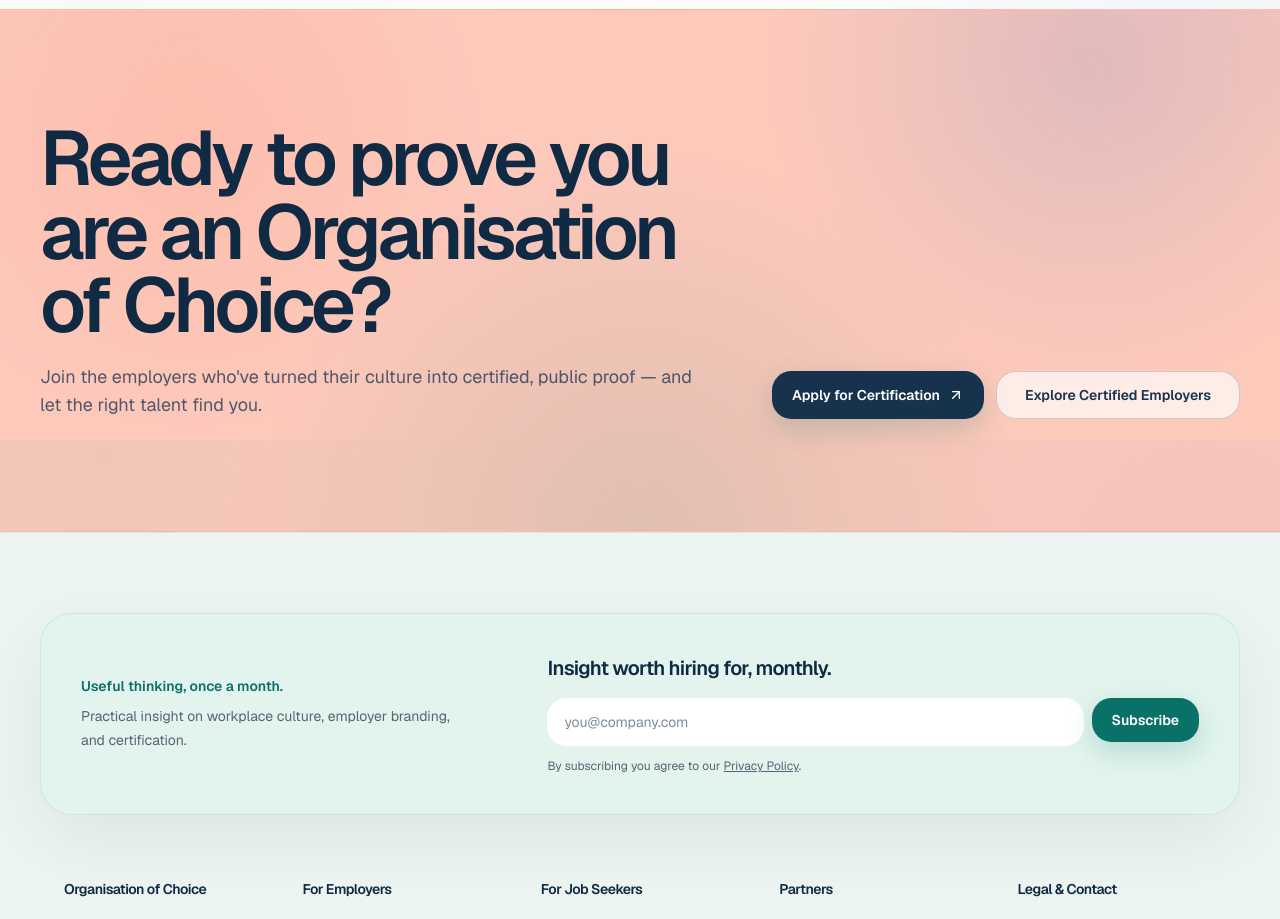
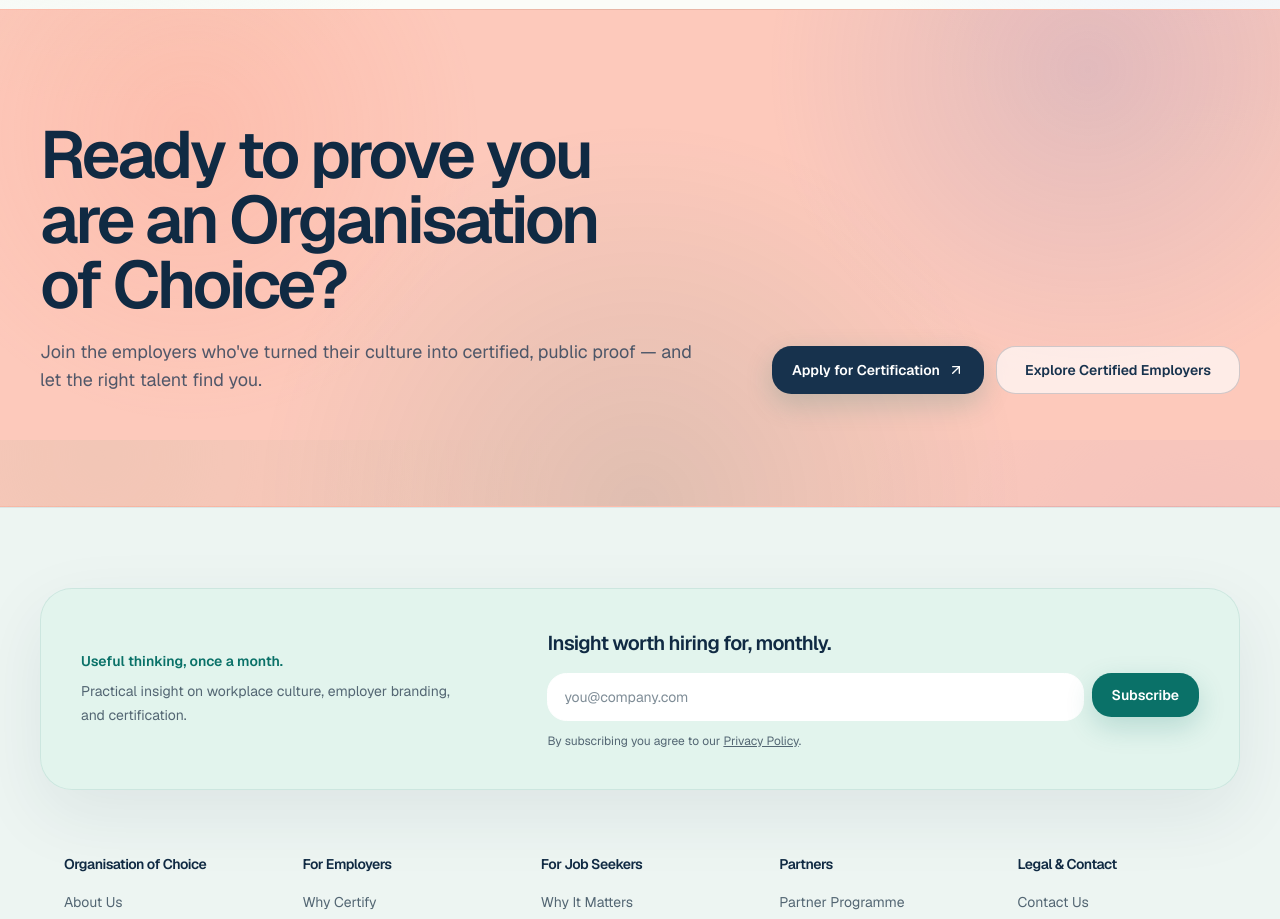
Before and after one commit to nesora-ops/ooc_website, a Next.js app: page / in a window 1280 px wide. Shown: the part 7560-8479 px from the top of the page. Built offline with nearby package versions, Linux system fonts and the light colour scheme; no server answers.

Commit message:
style: reduce call to action headings

```diff
--- a/src/components/sections/cta-band.tsx
+++ b/src/components/sections/cta-band.tsx
@@ -19,7 +19,7 @@ export function CTABand({ heading, body, primaryCta, secondaryCta, className }:
     <section className={cn("noise-wash border-y border-coral/20 bg-coral/45 py-20 text-navy-ink lg:py-28", className)}>
       <div className="mx-auto grid max-w-7xl gap-8 px-5 sm:px-8 lg:grid-cols-[1fr_auto] lg:items-end lg:px-10">
         <div className="max-w-4xl">
-          <h2 className="text-[clamp(2.4rem,6vw,5.5rem)] font-semibold leading-[0.96] tracking-[-0.055em]">{heading}</h2>
+          <h2 className="text-[clamp(2.2rem,5.2vw,4.8rem)] font-semibold leading-[0.98] tracking-[-0.05em]">{heading}</h2>
           {body && <p className="mt-5 max-w-2xl text-base leading-7 text-navy/75 sm:text-lg">{body}</p>}
         </div>
         <div className="flex flex-wrap gap-3 lg:justify-end">
```
